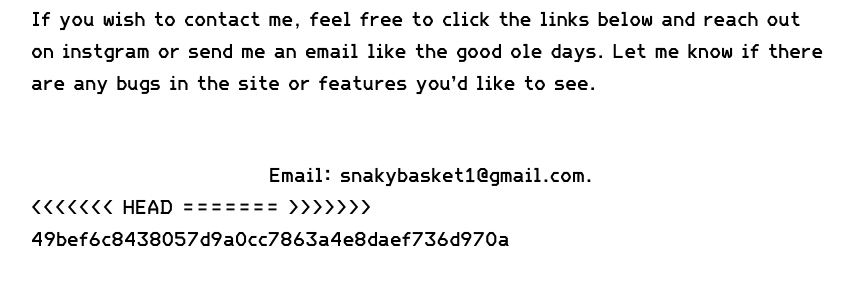
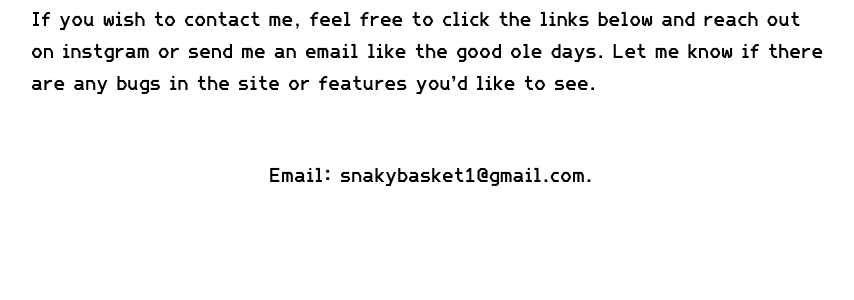
Before and after one commit to joelaporte9/dailybasket, a Django app: page /contactme/ in a window 1280 px wide. Shown: the part 296-596 px from the top of the page, without its empty margins (208-1062 px from the left). Run offline with Django 5.2, Linux system fonts and the light colour scheme.

Commit message:
adding files

```diff
--- a/blog/templates/blog/contactme.html
+++ b/blog/templates/blog/contactme.html
@@ -32,10 +32,6 @@
 
     <p>
         <a href="mailto:snakybasket1@gmail.com"> Email: snakybasket1@gmail.com.</a>
-<<<<<<< HEAD
-=======
-
->>>>>>> 49bef6c8438057d9a0cc7863a4e8daef736d970a
     </p>
 
 
```
